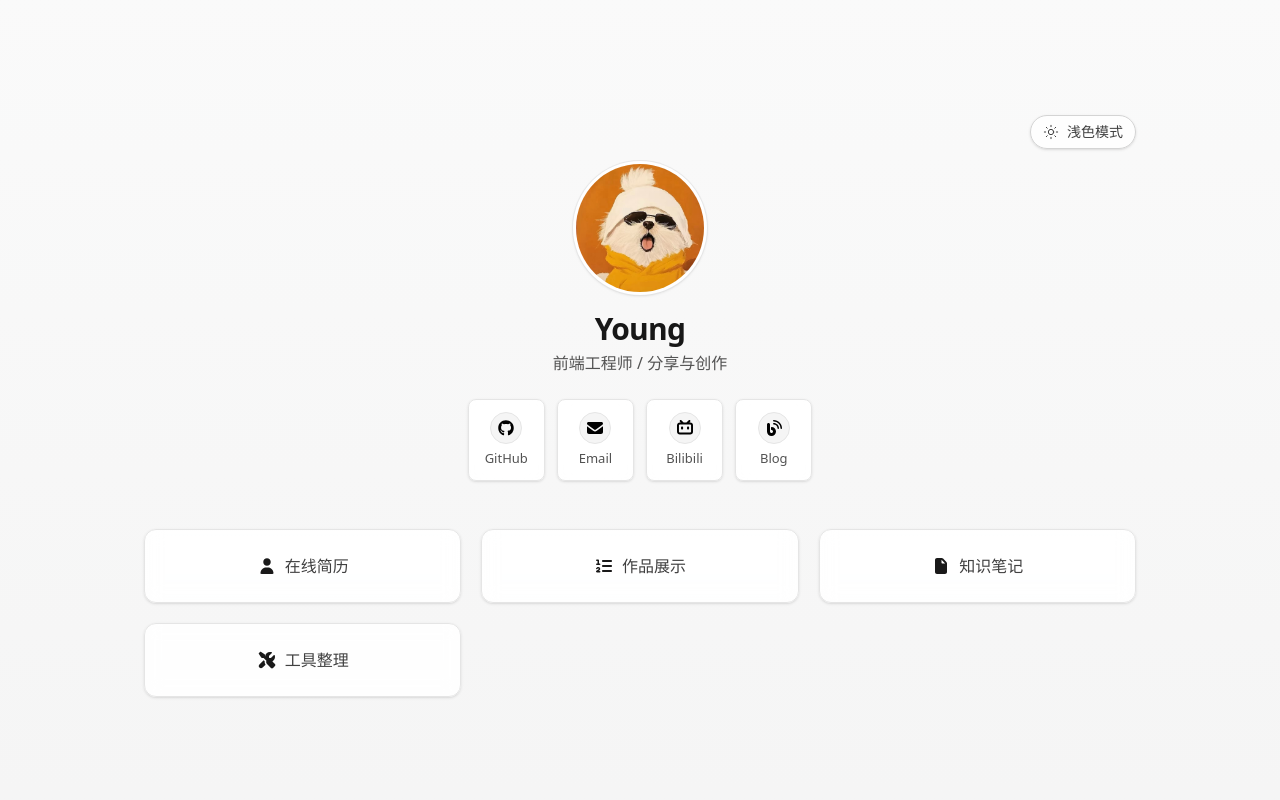
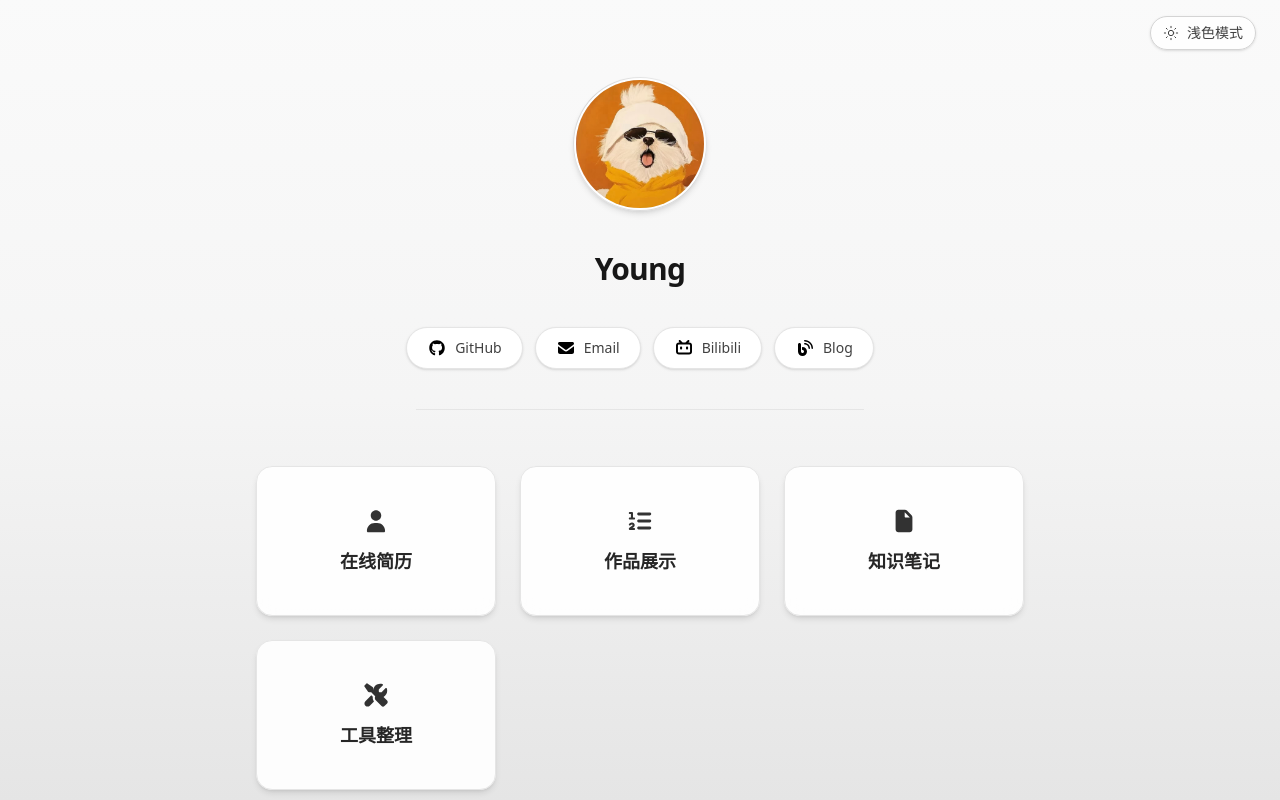
Before and after one commit to promonkeyli/home, a React (Vite) app: page / in a window 1280 px wide. Built offline with nearby package versions, Linux system fonts and the light colour scheme.

Commit message:
style: 首页样式优化

```diff
--- a/package.json
+++ b/package.json
@@ -6,7 +6,6 @@
 	"scripts": {
 		"dev": "vite --host",
 		"build": "tsc -b && vite build",
-		"lint": "eslint homepage",
 		"preview": "vite preview"
 	},
 	"dependencies": {
--- a/src/App.tsx
+++ b/src/App.tsx
@@ -1,152 +1,33 @@
-import { motion } from "framer-motion";
+import MenuNav from "@/components/MenuNav";
+import SocialLink from "@/components/SocialLink";
 import ThemeToggle from "@/components/ThemeToggole";
-
-const socialLinks = [
-	{
-		icon: <img src="/images/github.svg" alt="Github" className="w-5 h-5" />,
-		label: "GitHub",
-		url: "https://github.com/promonkeyli",
-	},
-	{
-		icon: <img src="/images/envelope.svg" alt="Email" className="w-5 h-5" />,
-		label: "Email",
-		url: "mailto:liyang_email@163.com",
-	},
-	{
-		icon: <img src="/images/bilibili.svg" alt="Bilibili" className="w-5 h-5" />,
-		label: "Bilibili",
-		url: "https://space.bilibili.com/125441145",
-	},
-	{
-		icon: <img src="/images/blog.svg" alt="Blog" className="w-5 h-5" />,
-		label: "Blog",
-		url: "https://blog.promonkeyli.top",
-	},
-];
-
-const menuItems = [
-	{
-		icon: (
-			<img
-				src="/images/user.svg"
-				alt="User"
-				className="w-5 h-5 dark:text-white"
-			/>
-		),
-		label: "在线简历",
-		url: "https://notes.promonkeyli.top",
-	},
-	{
-		icon: (
-			<img
-				src="/images/list.svg"
-				alt="List"
-				className="w-5 h-5 dark:text-white"
-			/>
-		),
-		label: "作品展示",
-		url: "https://notes.promonkeyli.top",
-	},
-	{
-		icon: (
-			<img
-				src="/images/file.svg"
-				alt="File"
-				className="w-5 h-5 dark:text-white"
-			/>
-		),
-		label: "知识笔记",
-		url: "https://notes.promonkeyli.top",
-	},
-	{
-		icon: (
-			<img
-				src="/images/setting.svg"
-				alt="Setting"
-				className="w-5 h-5 dark:text-white"
-			/>
-		),
-		label: "工具整理",
-		url: "https://notes.promonkeyli.top",
-	},
-];
 
 function App() {
 	return (
-		<div className="min-h-screen min-w-[400px] flex flex-col items-center justify-center px-4 py-10 sm:py-16 bg-gradient-to-b from-neutral-50 to-neutral-100 dark:from-neutral-950 dark:to-neutral-900">
-			{/* 顶部：仅主题切换，右对齐，无装饰 */}
-			<header className="w-full max-w-5xl mx-auto px-2 sm:px-4">
-				<div className="flex items-center justify-end py-2 sm:py-3">
-					<ThemeToggle />
-				</div>
+		<div
+			className="min-h-screen min-w-[400px] flex flex-col
+                       bg-gradient-to-b from-neutral-50 via-neutral-100 to-neutral-200
+                     dark:from-neutral-950 dark:via-neutral-900 dark:to-neutral-800"
+		>
+			{/* 顶部：右上角固定主题切换 */}
+			<header className="w-full flex justify-end px-6 py-4">
+				<ThemeToggle />
 			</header>
 
-			{/* 主体：居中单列 Hero + 下方菜单网格 */}
-			<main className="w-full max-w-5xl mx-auto px-2 sm:px-4">
-				<section className="flex flex-col items-center text-center">
-					<motion.div
-						initial={{ scale: 0.8, opacity: 0 }}
-						animate={{ scale: 1, opacity: 1 }}
-						transition={{ duration: 0.5 }}
-						className="rounded-full p-[3px] bg-white dark:bg-neutral-950 shadow-sm ring-1 ring-neutral-200/80 dark:ring-neutral-800/80"
-					>
-						<img
-							src="/images/avatar.jpg"
-							alt="avatar"
-							title="Young"
-							className="w-28 h-28 sm:w-32 sm:h-32 rounded-full object-cover"
-						/>
-					</motion.div>
-					<h1 className="mt-4 text-2xl sm:text-3xl font-bold tracking-tight text-neutral-900 dark:text-neutral-100">
-						Young
-					</h1>
-					<p className="mt-1 text-sm sm:text-base text-neutral-600 dark:text-neutral-400">
-						前端工程师 / 分享与创作
-					</p>
-					{/* 社交按钮（图标上、文字下） */}
-					<div className="mt-6 grid grid-cols-3 sm:grid-cols-4 gap-3">
-						{socialLinks.map((item) => (
-							<motion.a
-								key={item.label}
-								href={item.url}
-								target="_blank"
-								whileHover={{ y: -2, scale: 1.03 }}
-								className="group flex flex-col items-center justify-center rounded-lg border border-neutral-200 dark:border-neutral-800 bg-white/90 dark:bg-neutral-900/80 backdrop-blur px-4 py-3 shadow-sm hover:shadow-md transition text-neutral-700 dark:text-neutral-200 [&_img]:h-5 [&_img]:w-5 dark:[&_img]:invert"
-							>
-								<span className="flex items-center justify-center h-8 w-8 rounded-full bg-neutral-100 dark:bg-neutral-800 border border-neutral-200 dark:border-neutral-700">
-									{item.icon}
-								</span>
-								<span className="mt-1.5 text-xs sm:text-[13px] text-neutral-600 dark:text-neutral-300">
-									{item.label}
-								</span>
-							</motion.a>
-						))}
-					</div>
-				</section>
+			{/* 主体内容：居中展示 */}
+			<main className="flex-1 flex flex-col items-center justify-center px-4">
+				<section className="w-full flex flex-col items-center text-center space-y-8">
+					{/* 社交链接区域 */}
+					<SocialLink />
 
-				{/* 菜单网格 */}
-				<section className="mt-12">
-					<div className="grid grid-cols-1 sm:grid-cols-2 md:grid-cols-3 gap-4 sm:gap-5">
-						{menuItems.map((item) => (
-							<motion.div key={item.label} whileHover={{ y: -3, scale: 1.02 }}>
-								<a
-									href={item.url}
-									target="_blank"
-									className="flex items-center justify-center gap-2 p-6 rounded-xl border border-neutral-200 dark:border-neutral-800 bg-white/90 dark:bg-neutral-900/80 backdrop-blur shadow-sm hover:shadow-md cursor-pointer transition group [&_img]:h-5 [&_img]:w-5 dark:[&_img]:invert"
-								>
-									<span className="opacity-90 group-hover:opacity-100 transition">
-										{item.icon}
-									</span>
-									<span className="font-medium text-neutral-700 dark:text-neutral-200">
-										{item.label}
-									</span>
-								</a>
-							</motion.div>
-						))}
+					{/* 导航菜单区域 */}
+					<div className="mt-6 w-full max-w-3xl">
+						<MenuNav />
 					</div>
 				</section>
 			</main>
 		</div>
 	);
 }
+
 export default App;
--- /dev/null
+++ b/src/components/MenuNav/index.tsx
@@ -0,0 +1,71 @@
+/**
+ * @description 菜单导航组件
+ */
+import { motion } from "framer-motion";
+
+const menuItems = [
+	{
+		icon: (
+			<img src="/images/user.svg" alt="User" className="w-7 h-7 dark:invert" />
+		),
+		label: "在线简历",
+		url: "https://notes.promonkeyli.top",
+	},
+	{
+		icon: (
+			<img src="/images/list.svg" alt="List" className="w-7 h-7 dark:invert" />
+		),
+		label: "作品展示",
+		url: "https://notes.promonkeyli.top",
+	},
+	{
+		icon: (
+			<img src="/images/file.svg" alt="File" className="w-7 h-7 dark:invert" />
+		),
+		label: "知识笔记",
+		url: "https://notes.promonkeyli.top",
+	},
+	{
+		icon: (
+			<img
+				src="/images/setting.svg"
+				alt="Setting"
+				className="w-7 h-7 dark:invert"
+			/>
+		),
+		label: "工具整理",
+		url: "https://notes.promonkeyli.top",
+	},
+];
+
+function MenuNav() {
+	return (
+		<div className="grid grid-cols-1 gap-6 sm:grid-cols-2 md:grid-cols-3">
+			{menuItems.map((item, i) => (
+				<motion.div
+					key={item.label}
+					whileHover={{ y: -6, scale: 1.05 }}
+					initial={{ opacity: 0, y: 20 }}
+					animate={{ opacity: 1, y: 0 }}
+					transition={{ delay: i * 0.05 }}
+				>
+					<a
+						href={item.url}
+						target="_blank"
+						rel="noopener noreferrer"
+						className="group flex flex-col items-center justify-center gap-3 rounded-2xl border border-neutral-200 bg-white/90 p-10 shadow-md backdrop-blur hover:shadow-xl dark:border-neutral-800 dark:bg-neutral-900/80 transition"
+					>
+						<span className="text-3xl opacity-80 group-hover:opacity-100 transition">
+							{item.icon}
+						</span>
+						<span className="text-lg font-semibold text-neutral-800 dark:text-neutral-100">
+							{item.label}
+						</span>
+					</a>
+				</motion.div>
+			))}
+		</div>
+	);
+}
+
+export default MenuNav;
--- /dev/null
+++ b/src/components/SocialLink/index.tsx
@@ -0,0 +1,112 @@
+/**
+ * @description 社交链接组件
+ */
+import { motion } from "framer-motion";
+
+const socialLinks = [
+	{
+		icon: (
+			<img
+				src="/images/github.svg"
+				alt="Github"
+				className="w-5 h-5 dark:invert"
+			/>
+		),
+		label: "GitHub",
+		url: "https://github.com/promonkeyli",
+	},
+	{
+		icon: (
+			<img
+				src="/images/envelope.svg"
+				alt="Email"
+				className="w-5 h-5 dark:invert"
+			/>
+		),
+		label: "Email",
+		url: "mailto:liyang_email@163.com",
+	},
+	{
+		icon: (
+			<img
+				src="/images/bilibili.svg"
+				alt="Bilibili"
+				className="w-5 h-5 dark:invert"
+			/>
+		),
+		label: "Bilibili",
+		url: "https://space.bilibili.com/125441145",
+	},
+	{
+		icon: (
+			<img src="/images/blog.svg" alt="Blog" className="w-5 h-5 dark:invert" />
+		),
+		label: "Blog",
+		url: "https://blog.promonkeyli.top",
+	},
+];
+
+function SocialLink() {
+	return (
+		<div className="flex flex-col items-center">
+			{/* 头像 */}
+			<motion.div
+				initial={{ scale: 0.85, opacity: 0 }}
+				animate={{ scale: 1, opacity: 1 }}
+				transition={{ duration: 0.6, ease: "easeOut" }}
+				className="p-[3px] rounded-full bg-gradient-to-tr from-neutral-200 via-neutral-300 to-neutral-100 dark:from-neutral-800 dark:via-neutral-700 dark:to-neutral-900 shadow-md"
+			>
+				<img
+					src="/images/avatar.jpg"
+					alt="avatar"
+					title="Young"
+					className="w-28 h-28 sm:w-32 sm:h-32 rounded-full object-cover ring-2 ring-white dark:ring-neutral-950"
+				/>
+			</motion.div>
+
+			{/* 名字 */}
+			<motion.h1
+				initial={{ y: 10, opacity: 0 }}
+				animate={{ y: 0, opacity: 1 }}
+				transition={{ delay: 0.2, duration: 0.5 }}
+				className="mt-10 text-2xl sm:text-3xl font-bold tracking-tight text-neutral-900 dark:text-neutral-100"
+			>
+				Young
+			</motion.h1>
+
+			{/* 社交按钮 */}
+			<div className="mt-10 flex flex-wrap justify-center gap-3">
+				{socialLinks.map((item, i) => (
+					<motion.a
+						key={item.label}
+						href={item.url}
+						target="_blank"
+						rel="noopener noreferrer"
+						className="flex items-center gap-2 px-5 py-2.5 rounded-full border border-neutral-200 dark:border-neutral-700 bg-white dark:bg-neutral-900 shadow-sm text-sm font-medium text-neutral-700 dark:text-neutral-200 transition"
+						initial={{ opacity: 0, y: 20 }}
+						animate={{ opacity: 1, y: 0 }}
+						transition={{
+							delay: i * 0.08,
+							type: "spring",
+							stiffness: 260,
+							damping: 20,
+						}}
+						whileHover={{
+							scale: 1.08,
+							boxShadow: "0 6px 20px rgba(0,0,0,0.12)",
+						}}
+						whileTap={{ scale: 0.95 }}
+					>
+						<span className="text-lg">{item.icon}</span>
+						{item.label}
+					</motion.a>
+				))}
+			</div>
+
+			{/*	分割线 */}
+			<div className="mt-10 w-full max-w-md border-t border-neutral-200 dark:border-neutral-800"></div>
+		</div>
+	);
+}
+
+export default SocialLink;
--- a/src/components/ThemeToggole/index.tsx
+++ b/src/components/ThemeToggole/index.tsx
@@ -1,3 +1,6 @@
+/**
+ * @description 主题切换组件
+ */
 import { useEffect, useMemo, useState } from "react";
 
 export default function ThemeToggle() {
```
